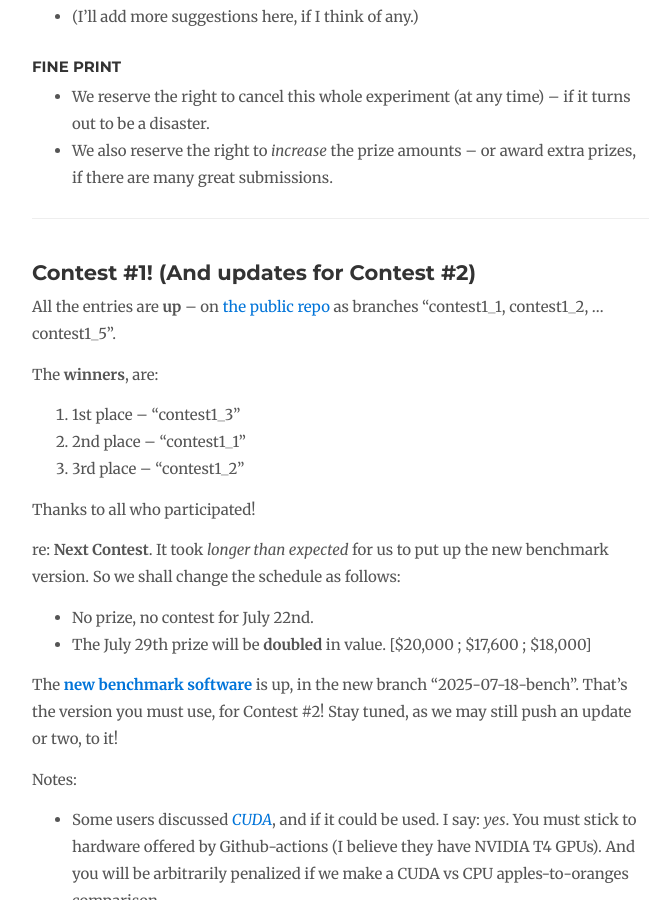
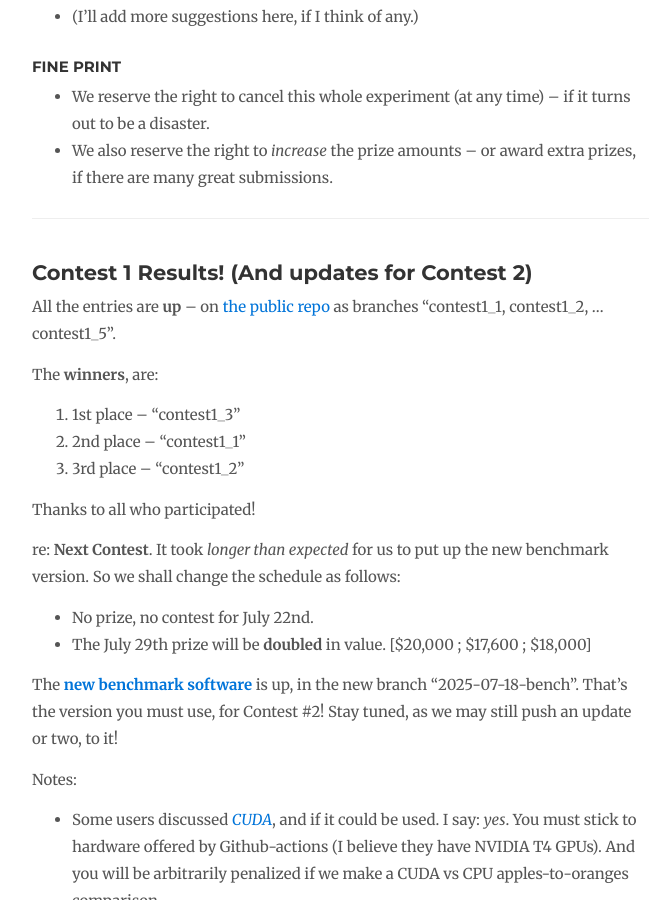
Before and after one commit to drivechain-project/drivechain.info, a Jekyll site: the page built from _posts/2025-07-01-perf-contest.md, in a window 1280 px wide and 900 px high, scrolled down 2349 px. Shown: the whole window, without its empty margins (138-805 px from the left). Built offline with Jekyll 4.4.1, drawn with Linux system fonts in a browser that asks for light colours; comment, search, counter and statistics services are not loaded.

Commit message:
remove hash

```diff
--- a/_posts/2025-07-01-perf-contest.md
+++ b/_posts/2025-07-01-perf-contest.md
@@ -72,7 +72,7 @@ Drastic changes -- such as rewriting the codebase in a different language -- are
 
 ---
 
-## Contest #1! (And updates for Contest #2)
+## Contest 1 Results! (And updates for Contest 2)
 
 All the entries are **up** -- on [the public repo](https://github.com/LayerTwo-Labs/thunder-rust) as branches "contest1_1, contest1_2, ... contest1_5".
 
```
